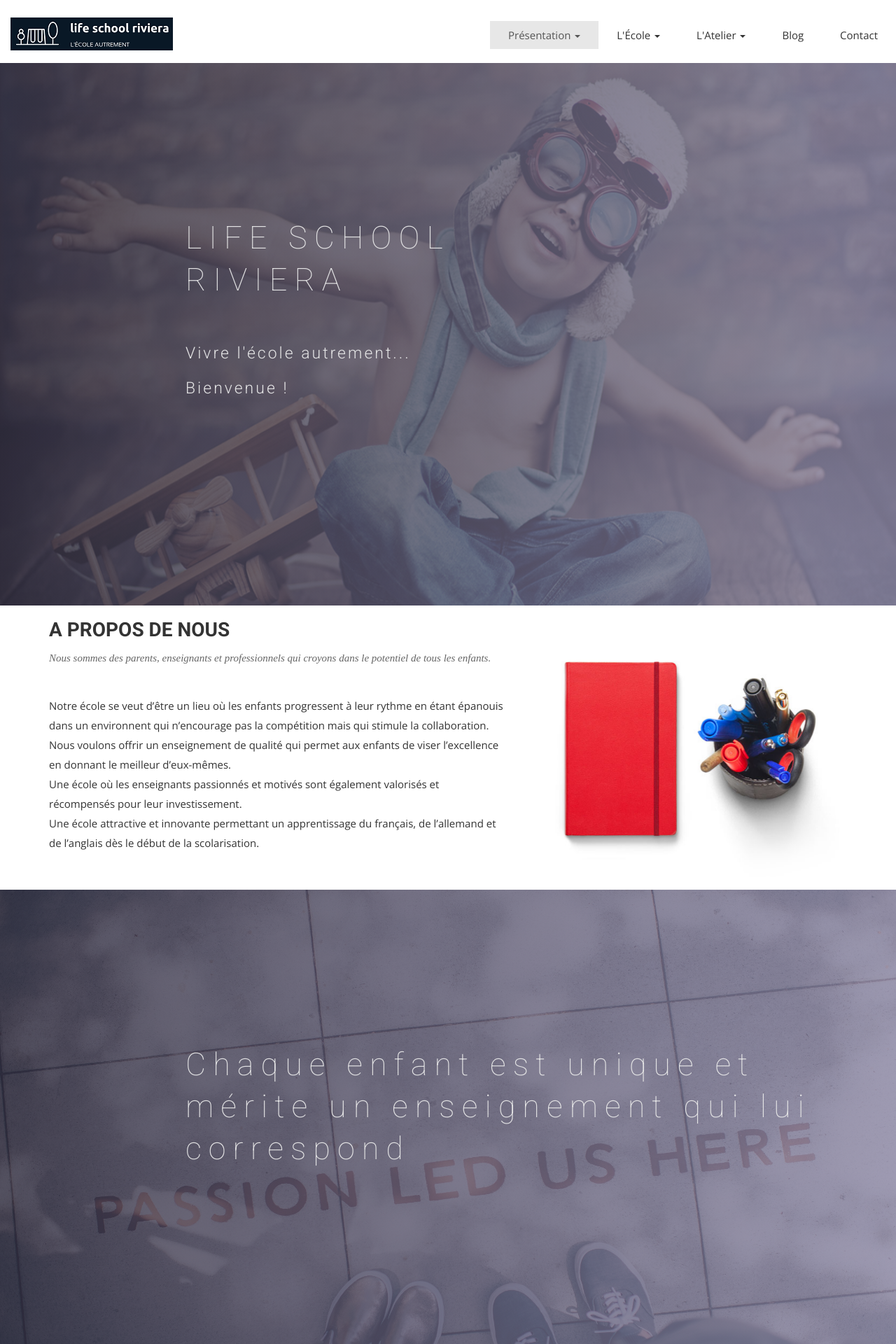
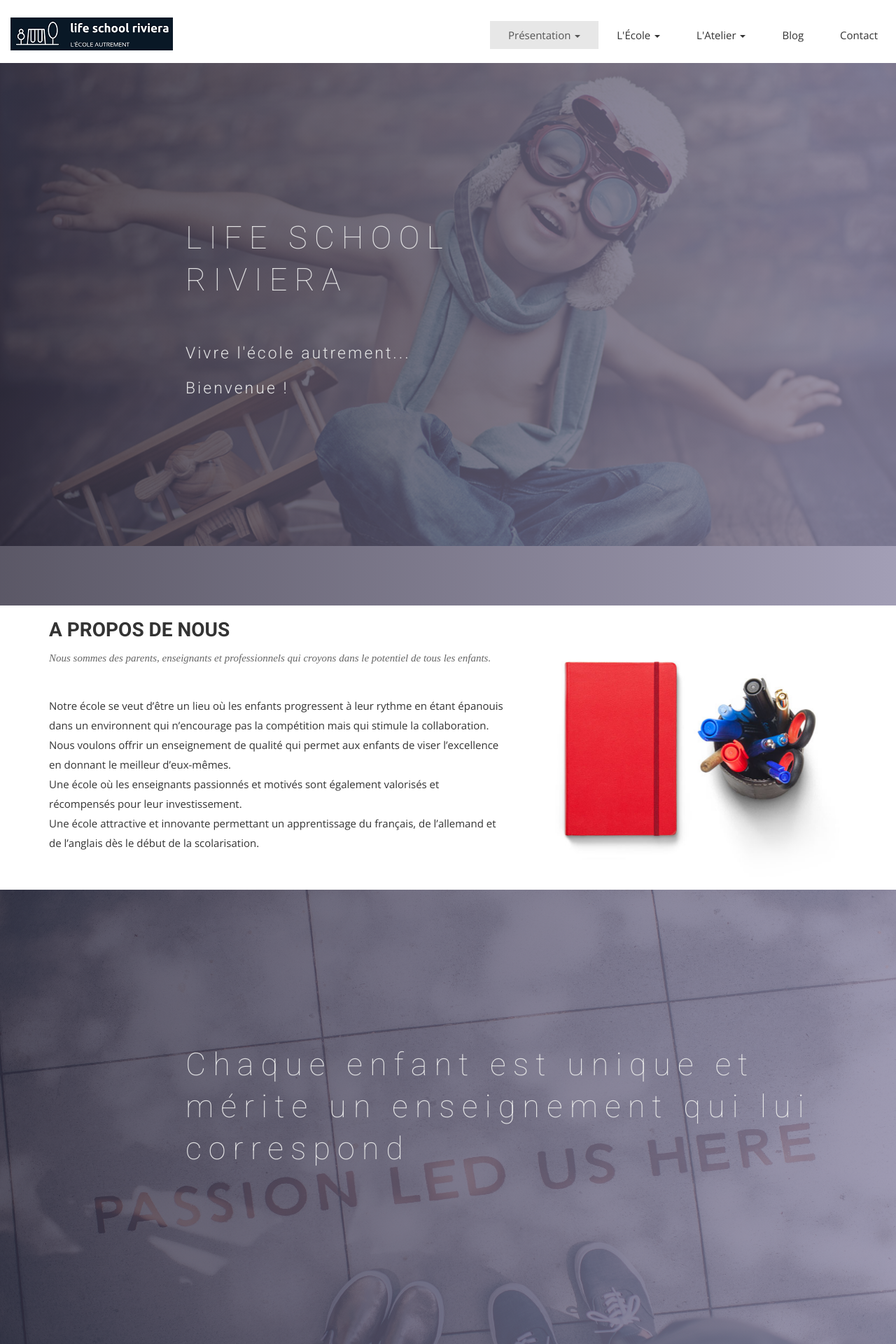
Before and after one commit to midjoule/lifeschool, a Jekyll site: the page built from index.html, in a window 1280 px wide. Shown: the top 1920 px of the page at 70% size. Built offline with Jekyll 4.4.1, drawn with Linux system fonts in a browser that asks for light colours; nearby versions of some CDN libraries; some web fonts are replaced.

Commit message:
Update airspace.css

```diff
--- a/css/airspace.css
+++ b/css/airspace.css
@@ -102,10 +102,10 @@
   background-size: contain;
   background-attachment: fixed;
   background-position: 10% 0%;
-  -webkit-background-size: 100% 100%;
-  -moz-background-size: 100% 100%;
-  -o-background-size: 100% 100%;
-  background-size: 100% 100%;
+  -webkit-background-size: 100% auto;
+  -moz-background-size: 100% auto;
+  -o-background-size: 100% auto;
+  background-size: 100% auto;
   padding: 200px 0 280px 0;
   position: relative;
 }
@@ -151,10 +151,10 @@
   background-position: 10% 0%;
   padding: 200px 0 280px 0;
   position: relative;
-  -webkit-background-size: 100% 100%;
-  -moz-background-size: 100% 100%;
-  -o-background-size: 100% 100%;
-  background-size: 100% 100%;
+  -webkit-background-size: 100% auto;
+  -moz-background-size: 100% auto;
+  -o-background-size: 100% auto;
+  background-size: 100% auto;
 }
 #philo:before {
   content: "";
```
